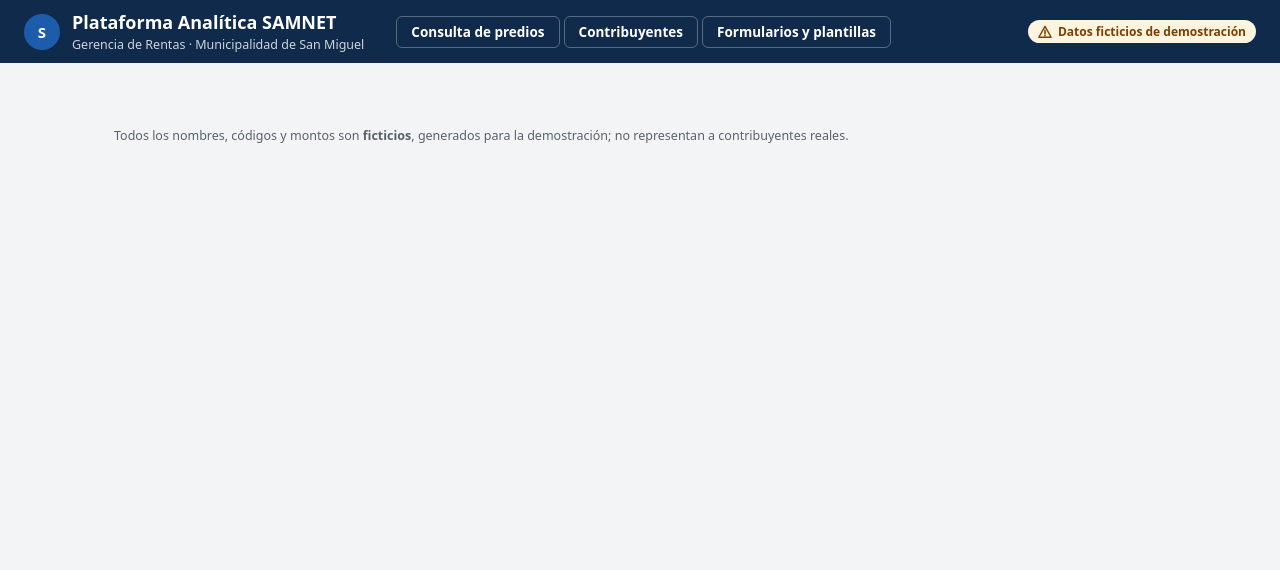
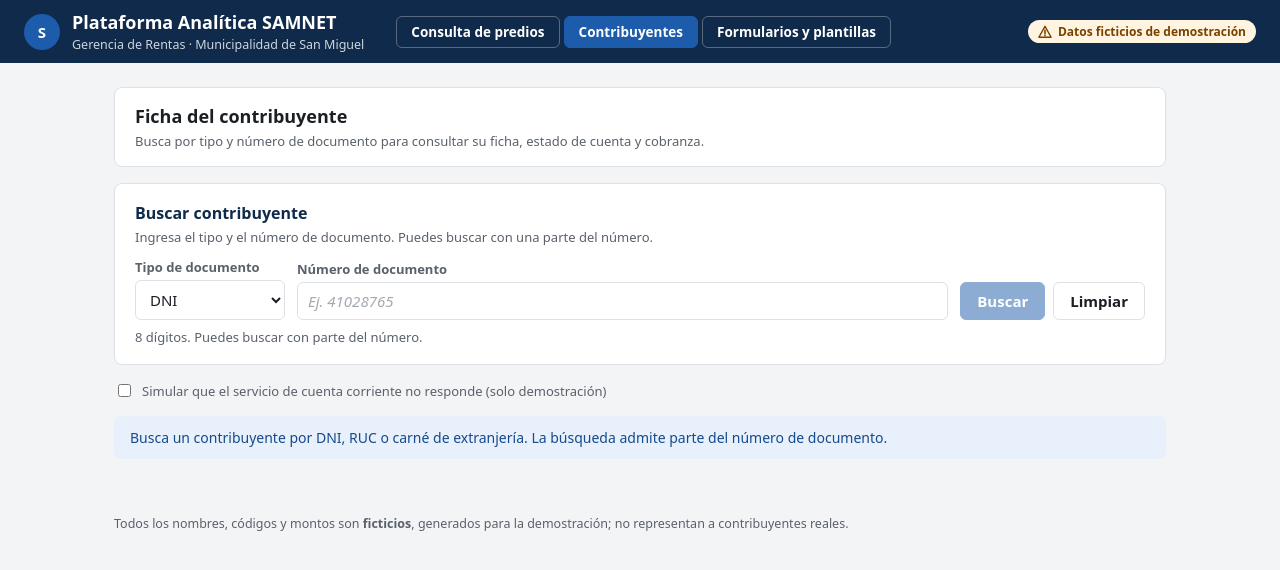
Before and after one commit to Marcor47/SistemaTributario-DP2, a React (Vite) app in the folder frontweb/: page /contribuyentes in a window 1280 px wide. Shown: the top 570 px of the page. Built offline with nearby package versions, Linux system fonts and the light colour scheme.

Commit message:
Cambio de nombre de ruta de /estado-cuenta a /contribuyentes

```diff
--- a/frontweb/src/App.jsx
+++ b/frontweb/src/App.jsx
@@ -1,7 +1,7 @@
 import { BrowserRouter, Navigate, Route, Routes } from 'react-router-dom'
 import Cabecera from './components/Cabecera.jsx'
 import ConsultaPredio from './pages/ConsultaPredio.jsx'
-import FichaContribuyente from './pages/FichaContribuyente.jsx'
+import ConsultaContribuyente from './pages/ConsultaContribuyente.jsx'
 import Formularios from './pages/Formularios.jsx'
 
 export default function App() {
@@ -12,8 +12,7 @@ export default function App() {
         <Routes>
           <Route path="/" element={<Navigate to="/predios" replace />} />
           <Route path="/predios" element={<ConsultaPredio />} />
-          <Route path="/estado-cuenta" element={<FichaContribuyente />} />
-          <Route path="/regularidad-pago" element={<Navigate to="/estado-cuenta?vista=regularidad" replace />} />
+          <Route path="/contribuyentes" element={<ConsultaContribuyente />} />
           <Route path="/formularios" element={<Formularios />} />
         </Routes>
       </main>
--- a/frontweb/src/components/Cabecera.jsx
+++ b/frontweb/src/components/Cabecera.jsx
@@ -2,7 +2,7 @@ import { NavLink } from 'react-router-dom'
 
 const MODULOS = [
   { ruta: '/predios', texto: 'Consulta de predios' },
-  { ruta: '/estado-cuenta', texto: 'Contribuyentes' },
+  { ruta: '/contribuyentes', texto: 'Contribuyentes' },
   { ruta: '/formularios', texto: 'Formularios y plantillas' },
 ]
 
--- a/frontweb/src/pages/FichaContribuyente.jsx
+++ b/frontweb/src/pages/ConsultaContribuyente.jsx
@@ -15,7 +15,7 @@ const PESTANAS = [
 
 const VISTAS = new Set(PESTANAS.map((pestana) => pestana.id))
 
-export default function FichaContribuyente() {
+export default function ConsultaContribuyente() {
   const [contribuyente, setContribuyente] = useState(null)
   const [ficha, setFicha] = useState(null)
   const [ocupadoFicha, setOcupadoFicha] = useState(false)
```
